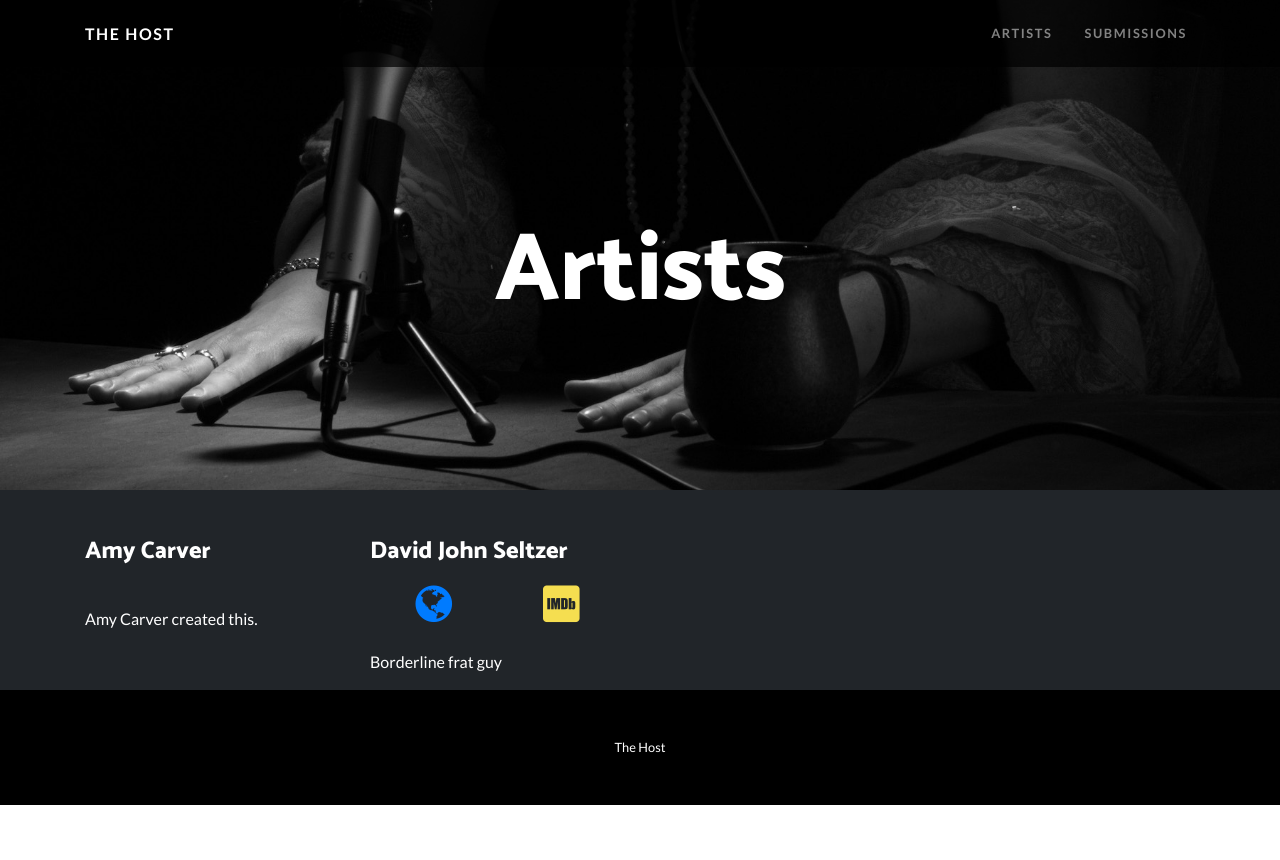
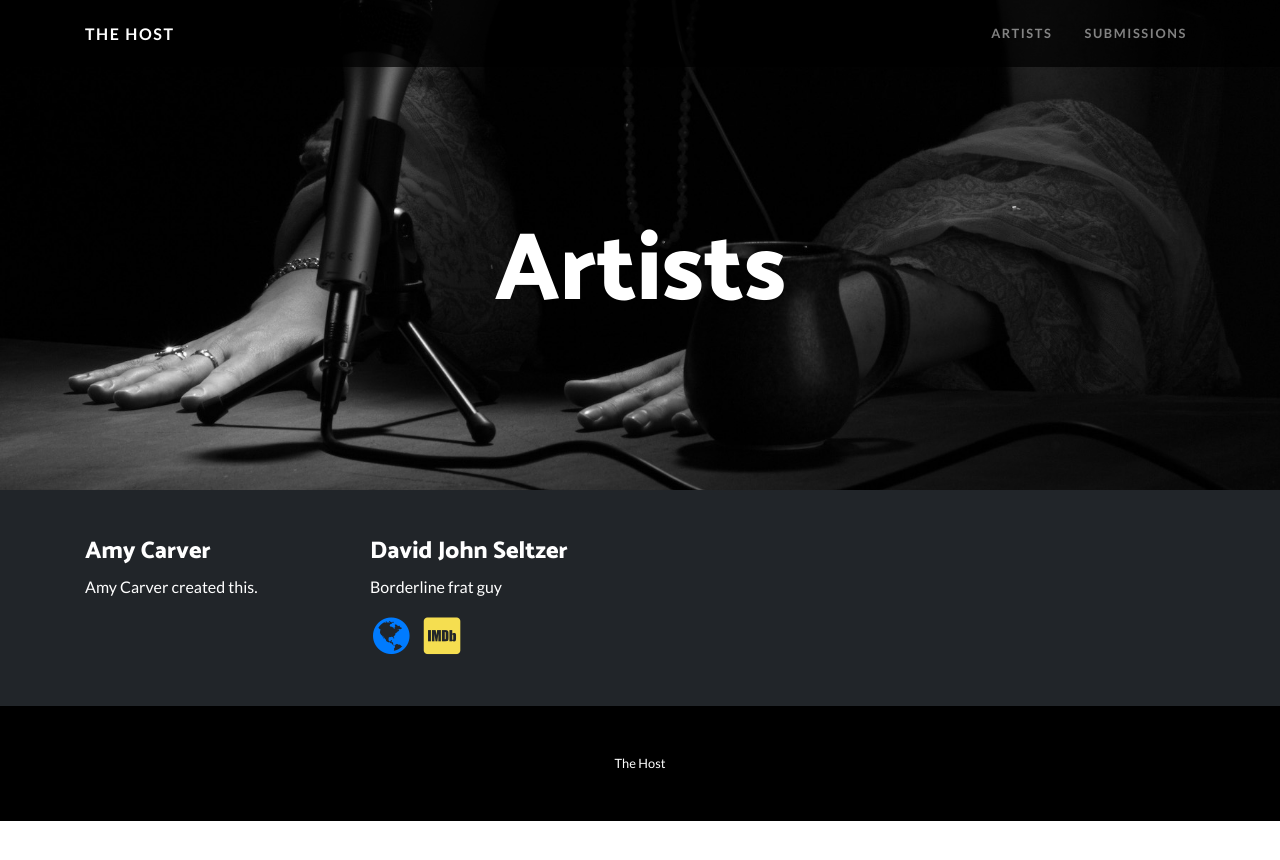
Before and after one commit to thehostpodcast/thehostpodcast.github.io, a Jekyll site: the page built from artists.markdown, in a window 1280 px wide. Shown: the top 860 px of the page. Built offline with Jekyll 4.4.1, drawn with Linux system fonts in a browser that asks for light colours.

Commit message:
reorder bio elements

```diff
--- a/_layouts/artists.html
+++ b/_layouts/artists.html
@@ -15,7 +15,7 @@
 
 <section class="background-dark">
 	<div class="container">
-		<div class="row align-items-top">
+		<div class="row align-items-top pb-5">
 
 			{% for artist in site.artists %}
 
@@ -26,12 +26,15 @@
 						<h4>{{ artist.title }}</h4>
 					</div>
 
+					<!--bio-->
+					<div>{{ artist.content }}</div>
+
 					<!--links-->
-					<div class="d-flex flex-row justify-content-around mt-2">
+					<div class="d-flex flex-row justify-content-start">
 
 						<!--website-->
 						{% if artist.website %}
-							<a href="{{ artist.website }}" target="_blank">
+							<a class="mr-2" href="{{ artist.website }}" target="_blank">
 					          <span class="fa-stack fa-lg">
 					            <i class="fa fa-stack-2x fa-inverse fa-globe text-primary"></i>
 					          </span>
@@ -40,7 +43,7 @@
 
 						<!--imdb-->
 						{% if artist.imdb %}
-							<a href="{{ artist.imdb }}" target="_blank">
+							<a class="mr-2" href="{{ artist.imdb }}" target="_blank">
 					          <span class="fa-stack fa-lg">
 					            <i class="fa fa-stack-2x fa-inverse fa-imdb imdb-yellow"></i>
 					          </span>
@@ -49,7 +52,7 @@
 
 						<!--instagram-->
 						{% if artist.instagram %}
-							<a href="{{ artist.instagram }}" target="_blank">
+							<a class="mr-2" href="{{ artist.instagram }}" target="_blank">
 					          <span class="fa-stack fa-lg">
 					            <i class="fa fa-stack-2x fa-inverse fa-instagram instagram-purple"></i>
 					          </span>
@@ -65,9 +68,6 @@
 							</a>
 						{% endif %}
 					</div>
-
-					<!--bio-->
-					<div class="mt-4">{{ artist.content }}</div>
 				</div>
 
 			{% endfor %}
```
